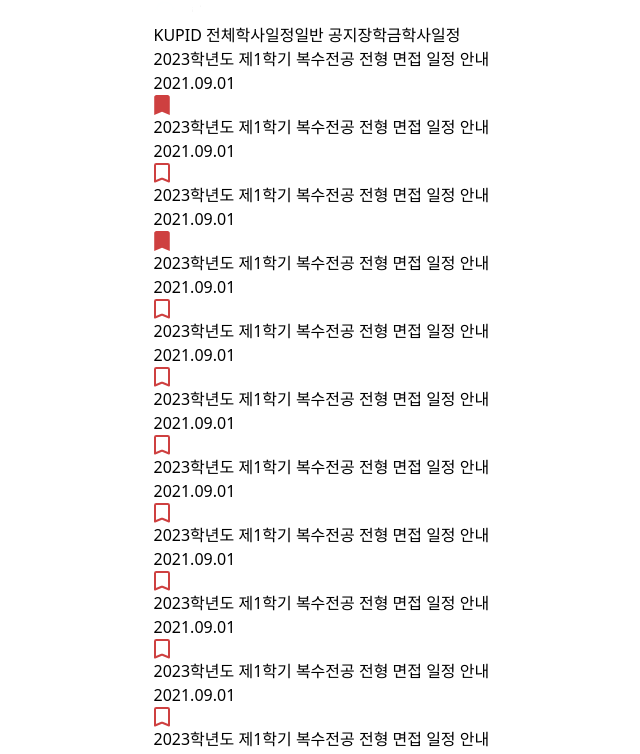
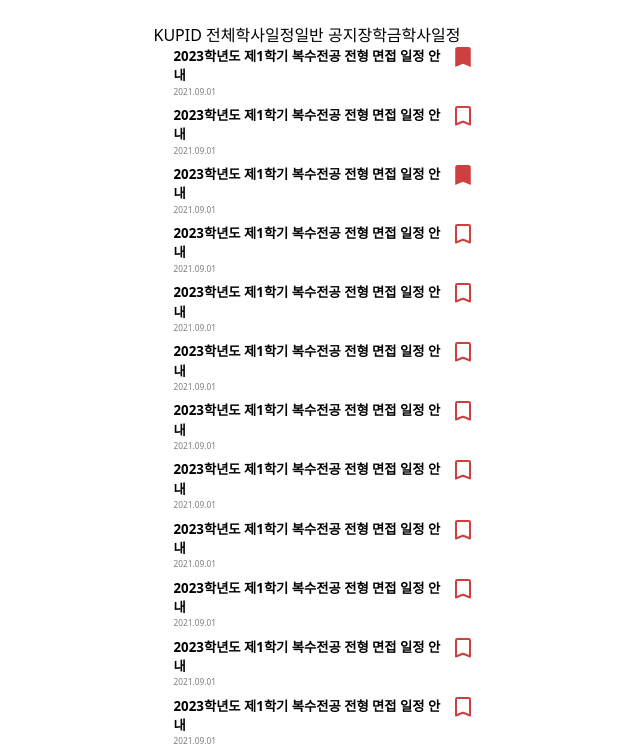
Before and after one commit to devkor-project/frontend, a React (Create React App) app: page / in a window 1280 px wide. Shown: the top 754 px of the page, without its empty margins (318-958 px from the left). Built offline with nearby package versions, Linux system fonts and the light colour scheme.

Commit message:
refactor: NoticeItem

```diff
--- a/src/commons/NoticeItem.tsx
+++ b/src/commons/NoticeItem.tsx
@@ -1,6 +1,10 @@
 import React from 'react';
+import styled from 'styled-components';
 import { ReactComponent as IsBookmarked } from '../assets/isBookmarked.svg';
 import { ReactComponent as IsNotBookmarked } from '../assets/isNotBookmarked.svg';
+import NotoText from '../components/Text/NotoText';
+import { palette } from '../constants/palette';
+import { getHeightPixel, getPixelToPixel } from '../utils/responsive';
 
 const NoticeItem = ({
   title,
@@ -14,20 +18,49 @@ const NoticeItem = ({
   bookmark: () => void;
 }) => {
   return (
-    <div className="w-full px-[24px] h-[71px] flex flex-row">
-      <div>
-        <div className="text-black font-[700] text-[16px] leading-[23.17px]">{title}</div>
-        <div className="text-[#7E7E7E] font-[400] text-[10px] leading-[14.48px]">{date}</div>
-      </div>
-      <div className="pl-[26px] pt-[4px]">
+    <NoticeContainer>
+      <NoticeContent>
+        <NoticeTitle>
+          <NotoText fontSize={getPixelToPixel(16)} fontWeight={'700'} fontColor={palette.black}>
+            {title}
+          </NotoText>
+        </NoticeTitle>
+        <NoticeDate>
+          <NotoText fontSize={getPixelToPixel(10)} fontWeight={'400'} fontColor={palette.gray_02}>
+            {date}
+          </NotoText>
+        </NoticeDate>
+      </NoticeContent>
+      <NoticeBookmark>
         {isBookmarked ? (
           <IsBookmarked width="16" height="20" onClick={bookmark} />
         ) : (
           <IsNotBookmarked width="16" height="20" onClick={bookmark} />
         )}
-      </div>
-    </div>
+      </NoticeBookmark>
+    </NoticeContainer>
   );
 };
 
+const NoticeContainer = styled.div`
+  display: flex;
+  flex-direction: row;
+  width: 100%;
+  padding-left: ${getPixelToPixel(24)};
+  height: ${getHeightPixel(71)};
+`;
+const NoticeContent = styled.div`
+  width: 100%;
+  padding-right: ${getPixelToPixel(40)};
+`;
+const NoticeTitle = styled.div`
+  line-height: ${getHeightPixel(23.17)};
+`;
+const NoticeDate = styled.div`
+  line-height: ${getHeightPixel(14.48)};
+`;
+const NoticeBookmark = styled.div`
+  right: ${getPixelToPixel(24)};
+  position: relative;
+`;
 export default NoticeItem;
```
